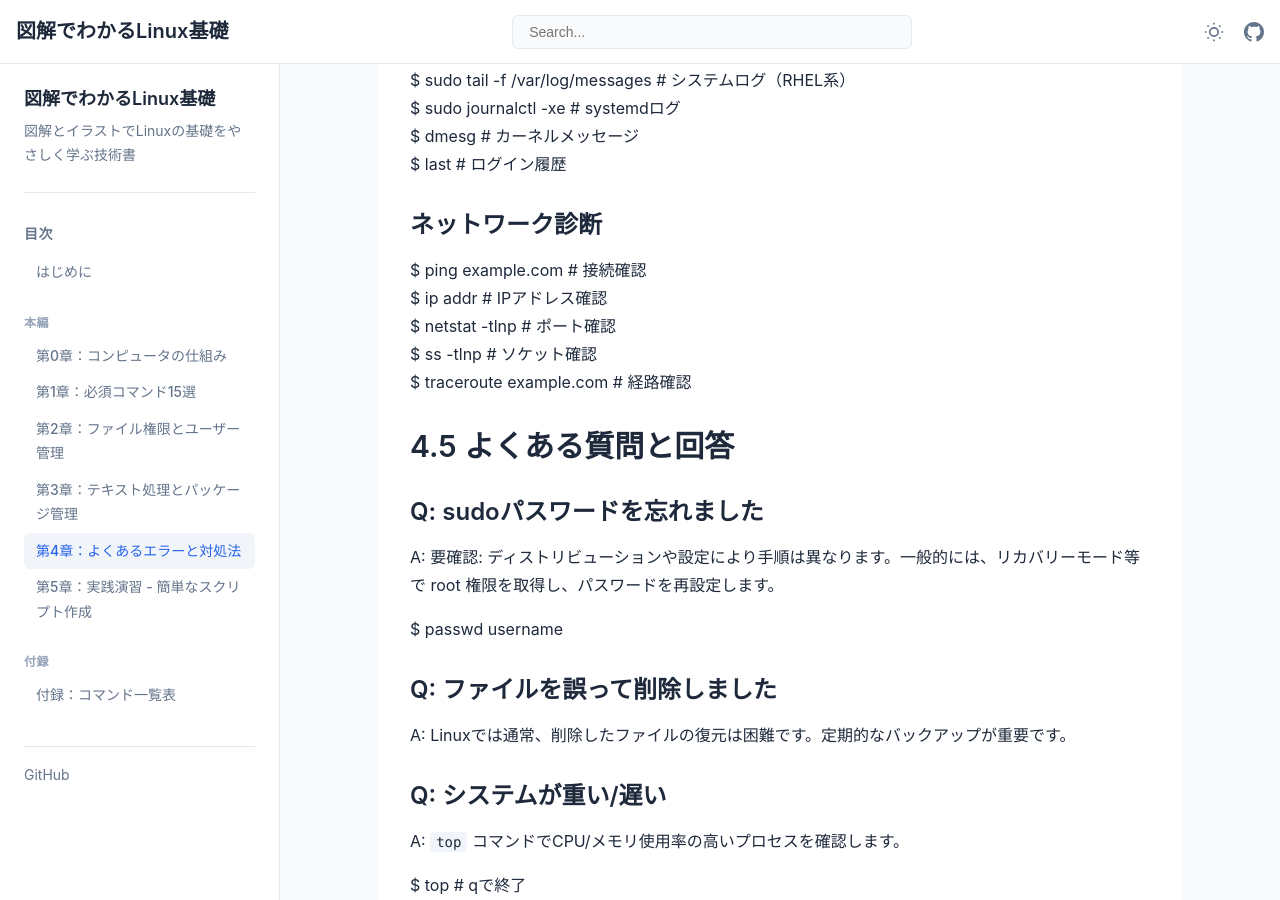
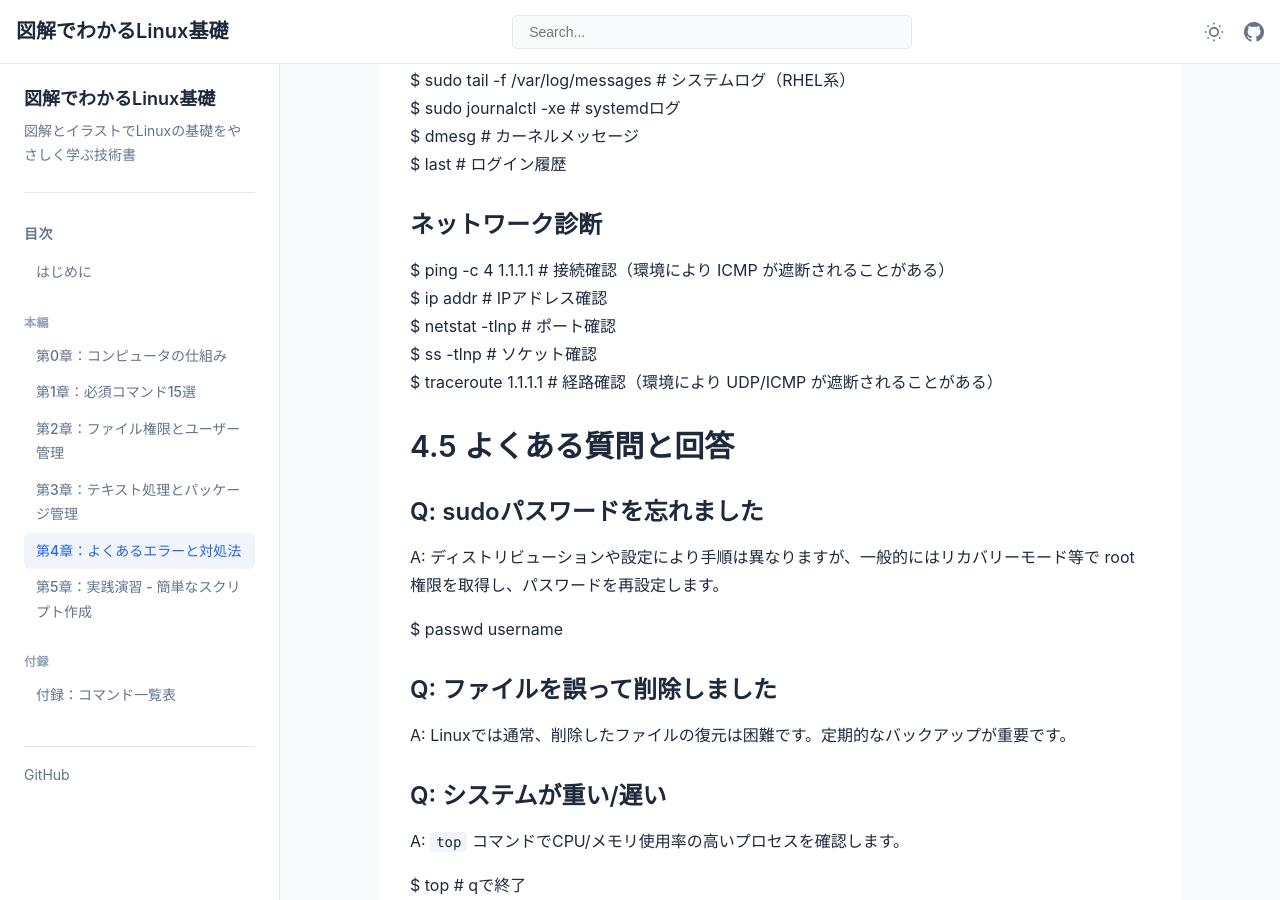
Before and after one commit to itdojp/illustrated-linux-basics-book, a Jekyll site: the page built from docs/chapter4/index.md, in a window 1280 px wide and 900 px high, scrolled down 5213 px. Built offline with Jekyll 4.4.1, drawn with Linux system fonts in a browser that asks for light colours; some of the changed text lies outside the part shown.

Commit message:
レビュー対応: 例示と注意書きの整合

```diff
--- a/docs/chapter4/index.md
+++ b/docs/chapter4/index.md
@@ -101,7 +101,7 @@ chapter: 4
 
     <div class="command-grid">
         <div class="command-card error-card">
-            <h3>🚫 Permission denied</h3>
+	            <h3>Permission denied</h3>
             <div class="error-box">bash: /etc/hosts: Permission denied</div>
             <h4>原因：</h4>
             <p>ファイルやディレクトリへのアクセス権限がない</p>
@@ -115,7 +115,7 @@ $ sudo chown $USER file.txt  # 所有者を変更
         </div>
 
         <div class="command-card error-card">
-            <h3>❓ Command not found</h3>
+	            <h3>Command not found</h3>
             <div class="error-box">git: command not found</div>
             <h4>原因：</h4>
             <p>コマンドがインストールされていない、またはPATHが通っていない</p>
@@ -130,7 +130,7 @@ $ export PATH=$PATH:/new/path  # PATH追加
         </div>
 
         <div class="command-card error-card">
-            <h3>📁 No such file or directory</h3>
+	            <h3>No such file or directory</h3>
             <div class="error-box">cat: test.txt: No such file or directory</div>
             <h4>原因：</h4>
             <p>指定したファイルやディレクトリが存在しない</p>
@@ -144,7 +144,7 @@ $ find . -name "test.txt"  # ファイルを検索
         </div>
 
         <div class="command-card error-card">
-            <h3>📂 Is a directory</h3>
+	            <h3>Is a directory</h3>
             <div class="error-box">cat: mydir: Is a directory</div>
             <h4>原因：</h4>
             <p>ディレクトリをファイルとして扱おうとした（例: <code>cat</code> や <code>cp</code> の引数にディレクトリを指定）</p>
@@ -157,7 +157,7 @@ $ ls -la  # 中のファイルを確認して正しいファイル名を指定
         </div>
 
         <div class="command-card error-card">
-            <h3>💾 No space left on device</h3>
+	            <h3>No space left on device</h3>
             <div class="error-box">cp: error writing './large.file': No space left on device</div>
             <h4>原因：</h4>
             <p>ディスクの空き容量が不足</p>
@@ -266,24 +266,24 @@ $ last  # ログイン履歴
             </div>
         </div>
 
-        <div class="command-card">
-            <h3>ネットワーク診断</h3>
-            <div class="command-box">
-$ ping example.com  # 接続確認<br>
-$ ip addr  # IPアドレス確認<br>
-$ netstat -tlnp  # ポート確認<br>
-$ ss -tlnp  # ソケット確認<br>
-$ traceroute example.com  # 経路確認
-            </div>
-        </div>
+	        <div class="command-card">
+	            <h3>ネットワーク診断</h3>
+	            <div class="command-box">
+	$ ping -c 4 1.1.1.1  # 接続確認（環境により ICMP が遮断されることがある）<br>
+	$ ip addr  # IPアドレス確認<br>
+	$ netstat -tlnp  # ポート確認<br>
+	$ ss -tlnp  # ソケット確認<br>
+	$ traceroute 1.1.1.1  # 経路確認（環境により UDP/ICMP が遮断されることがある）
+	            </div>
+	        </div>
     </div>
 
     <h2>4.5 よくある質問と回答</h2>
 
-    <div class="faq-section">
-        <h3>Q: sudoパスワードを忘れました</h3>
-        <p>A: 要確認: ディストリビューションや設定により手順は異なります。一般的には、リカバリーモード等で root 権限を取得し、パスワードを再設定します。</p>
-        <div class="command-box">$ passwd username</div>
+	    <div class="faq-section">
+	        <h3>Q: sudoパスワードを忘れました</h3>
+	        <p>A: ディストリビューションや設定により手順は異なりますが、一般的にはリカバリーモード等で root 権限を取得し、パスワードを再設定します。</p>
+	        <div class="command-box">$ passwd username</div>
 
         <h3>Q: ファイルを誤って削除しました</h3>
         <p>A: Linuxでは通常、削除したファイルの復元は困難です。定期的なバックアップが重要です。</p>
```
Also changed, not shown: docs/appendix/index.md (+6 -6 lines), docs/chapter5/index.md (+5 -6 lines).
